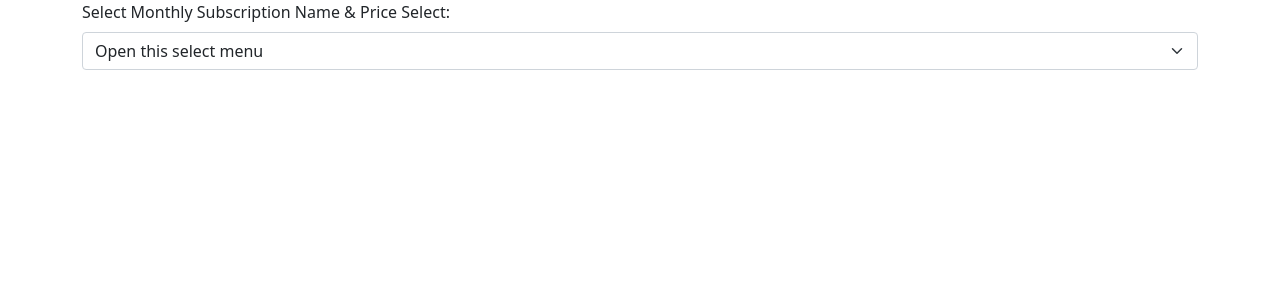
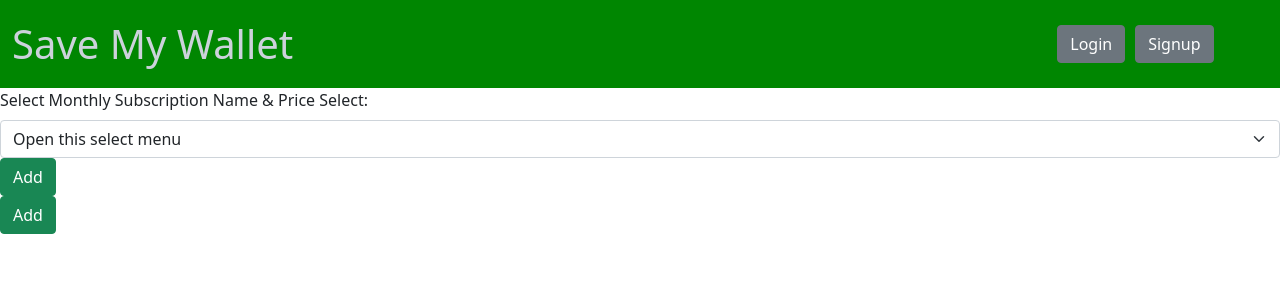
Before and after one commit to kylejava/DevJam, a Flask app: page /user_table in a window 1280 px wide. Shown: the top 300 px of the page. Run offline with Flask 2, Linux system fonts and the light colour scheme; some libraries are stand-ins or nearby versions.

Commit message:
Added user_table.html

```diff
--- /dev/null
+++ b/static/stylesheets/user_table.css
@@ -0,0 +1,16 @@
+#navbar{
+    background-color: #008601;
+    color: #ccd2db;
+    padding-top: 20px;
+    padding-bottom: 20px;
+}
+
+#loginbutton{
+    position: relative;
+    left: 740px;
+}
+
+#signupbutton{
+    position: relative;
+    left: 750px;
+}
--- a/templates/index.html
+++ b/templates/index.html
@@ -7,7 +7,7 @@
 
     <!-- Bootstrap CSS -->
     <link href="https://cdn.jsdelivr.net/npm/bootstrap@5.0.2/dist/css/bootstrap.min.css" rel="stylesheet" integrity="sha384-EVSTQN3/azprG1Anm3QDgpJLIm9Nao0Yz1ztcQTwFspd3yD65VohhpuuCOmLASjC" crossorigin="anonymous">
-    <link rel="stylesheet" href="/static/css/index.css">
+    <link rel="stylesheet"href="{{ url_for('static', filename='stylesheets/index.css') }}">
     <title>Save My Wallet</title>
   </head>
   <body>
--- a/templates/user_table.html
+++ b/templates/user_table.html
@@ -4,10 +4,26 @@
     <meta charset="utf-8">
     <title>SaveMyWallet</title>
     <link href="https://cdn.jsdelivr.net/npm/bootstrap@5.1.3/dist/css/bootstrap.min.css" rel="stylesheet" integrity="sha384-1BmE4kWBq78iYhFldvKuhfTAU6auU8tT94WrHftjDbrCEXSU1oBoqyl2QvZ6jIW3" crossorigin="anonymous">
+    <link rel="stylesheet"href="{{ url_for('static', filename='stylesheets/user_table.css') }}">
+
   </head>
   <body>
-    <div class="container">
-      <form class="" action="index.html" method="post">
+    <!-- Navbar starts here -->
+    <nav id="navbar" class="navbar navbar-expand-lg">
+      <div class="container-fluid">
+        <div class="display-6" id="name">
+          Save My Wallet
+        </div>
+          <span class="navbar-toggler-icon"></span>
+        <div class="collapse navbar-collapse" id="navbarNav">
+          <a id="loginbutton" class="btn btn-secondary" href="#" role="button">Login</a>
+          <a id="signupbutton" class="btn btn-secondary" href="#" role="button">Signup</a>
+        </div>
+      </div>
+    </nav>
+    <div class="contner form row">
+      <form class="form" action="index.html" method="post">
+      <div class="col">
         <caption>Select Monthly Subscription Name & Price</caption>
         <label for="select" class="form-label">Select:</label>
         <select class="form-select" aria-label="Default select example">
@@ -19,11 +35,18 @@
           <option value="5">Hulu $6.99</option>
           <option value="6">Disney Plus $7.99</option>
         </select>
+        <button type="button" class="btn btn-success">Add</button>
 
-      </form>
+      </div>
+      <div class="col">
+        <button type="button" class="btn btn-success">Add</button>
+      </div>
     </div>
 
 
     <script src="https://cdn.jsdelivr.net/npm/bootstrap@5.1.3/dist/js/bootstrap.bundle.min.js" integrity="sha384-ka7Sk0Gln4gmtz2MlQnikT1wXgYsOg+OMhuP+IlRH9sENBO0LRn5q+8nbTov4+1p" crossorigin="anonymous"></script>
+    <script src="https://www.gstatic.com/firebasejs/8.10.0/firebase-app.js"></script>
+    <script src="https://www.gstatic.com/firebasejs/8.10.0/firebase-firestore.js"></script>
+    <script src="static/src/fb_keys.js"></script>
   </body>
 </html>
```
Also changed, not shown: static/stylesheets/index.css (renamed from static/css/index.css).
